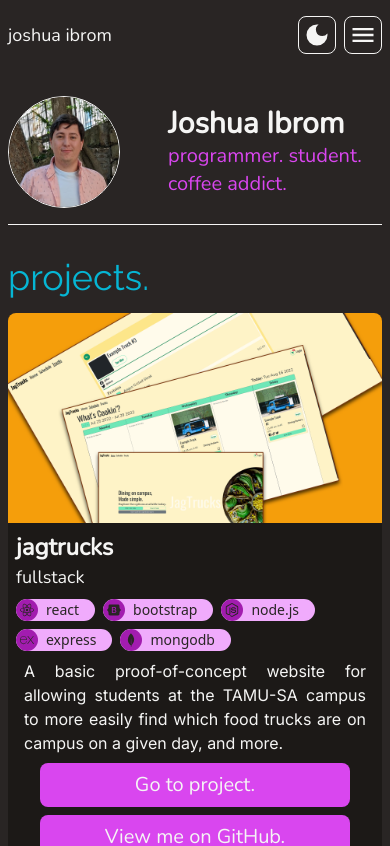
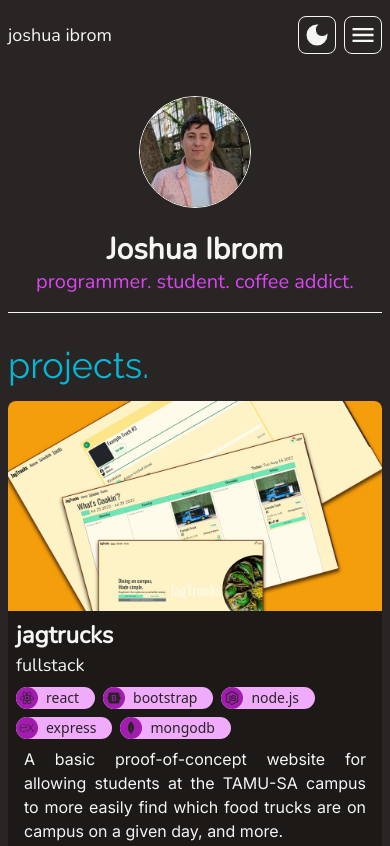
Before and after one commit to sk3p7ic/joshuaibrom.com, a Next.js app: page / in a window 390 px wide. Shown: the top 846 px of the page. Built offline with nearby package versions, Linux system fonts and the light colour scheme.

Commit message:
Made Banner more responsive

```diff
--- a/components/Home/Banner.tsx
+++ b/components/Home/Banner.tsx
@@ -4,7 +4,7 @@ import ProfileImage from "../../public/res/media/img/profile.png";
 export const Banner = () => {
   return (
     <div
-      className="flex flex-row justify-center items-center gap-12 pt-24 pb-4 border-b border-b-stone-800 dark:border-b-stone-100 transition-colors"
+      className="flex flex-col md:flex-row justify-center items-center gap-6 md:gap-12 pt-24 pb-4 border-b border-b-stone-800 dark:border-b-stone-100 transition-colors"
       id="home"
     >
       <Image
@@ -12,7 +12,7 @@ export const Banner = () => {
         alt="Me."
         className="rounded-full w-28 h-28 xl:w-36 xl:h-36 border border-stone-800 dark:border-stone-100 transition-colors"
       />
-      <div className="flex flex-col font-nunito">
+      <div className="flex flex-col items-center md:items-start font-nunito">
         <h1 className="text-3xl md:text-4xl lg:text-5xl xl:text-8xl font-bold">
           Joshua Ibrom
         </h1>
```
